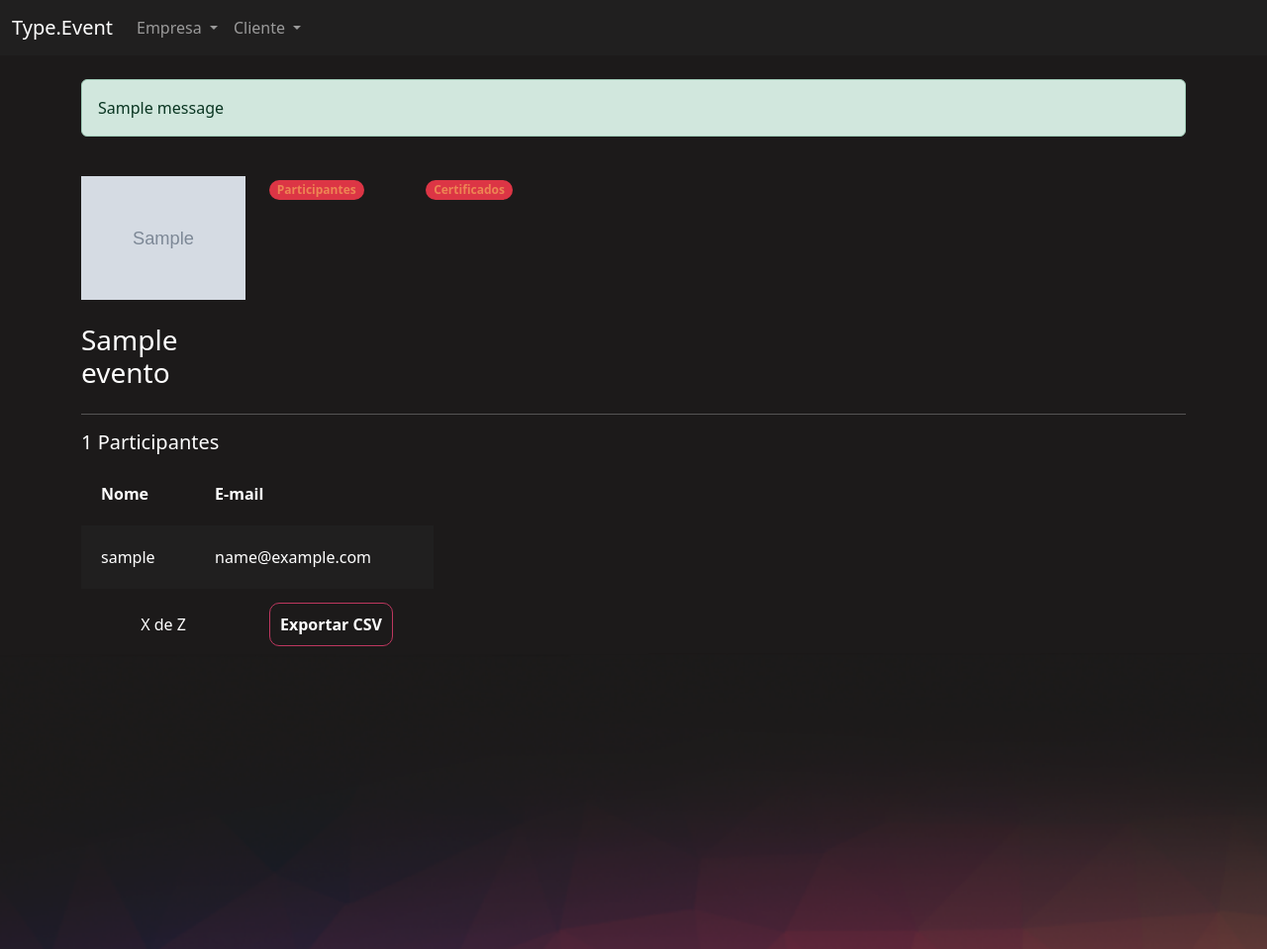
After one commit to AndreConforti/type_event, a Django app: page /eventos/participantes_evento/1/ in a window 1280 px wide. The commit adds this page. Shown: the whole page at 99% size. Run offline with Django 4.2, Linux system fonts and the light colour scheme; a user stored in the database is signed in; tables that the repository leaves empty hold one stand-in row (values such as "Sample post"); grey boxes marked "Sample" are stand-in pictures; one stand-in notice (Sample message) is shown.

Commit message:
Fim da segunda aula

```diff
--- a/eventos/templates/gerenciar_evento.html
+++ b/eventos/templates/gerenciar_evento.html
@@ -34,7 +34,7 @@
 
             {% for evento  in eventos %}
                 <tr class="{% cycle 'linha' 'linha2' %}">
-                    <td width="10%"><a href="#"><img width="100%" src="/media/{{ evento.logo }}"></a></td>
+                    <td width="10%"><a href="{% url 'eventos:participantes_evento' evento.id %}"><img width="100%" src="/media/{{ evento.logo }}"></a></td>
                     <td>{{ evento.nome }}</td>
                     <td>{{ evento.descricao }}</td>
                     <td>{{ evento.data_inicio}}</td>
--- /dev/null
+++ b/eventos/templates/participantes_evento.html
@@ -0,0 +1,72 @@
+{% extends "bases/base_evento.html" %}
+{% load static %}
+
+{% block 'importacoes' %}
+    <link href="{% static 'evento/css/gerenciar_evento.css' %}" rel="stylesheet">
+{% endblock %}
+
+{% block 'conteudo' %}
+    <div class="container">
+        <br>
+        {% if messages %}
+            {% for message in messages %}
+                <div class="alert {{ message.tags }}">{{ message }}</div>
+            {% endfor %}
+        {% endif %}
+        <br>
+        <div class="row">
+            <div class="col-md-2">
+                <img width="100%" src="/media/{{evento.logo}}">
+                <br>
+                <br>
+                <h3>{{evento.nome}}</h3>
+
+            </div>
+
+            <div class="col-md">
+                <div class="row">
+                    <div class="col-md-2">
+                        <span class="badge rounded-pill text-bg-danger"><a class="link" href="">Participantes</a></span>
+                    </div>
+                    <div class="col-md-2">
+                        <span class="badge rounded-pill text-bg-danger"><a class="link" href="">Certificados</a></span>
+                    </div>
+                </div>
+            </div>
+        </div>
+        <hr>
+
+        <div class="row">
+            <h5>{{evento.participantes.all.count}} Participantes</h5>
+
+            <div class="col-md-4">
+                <table>
+                    <tr>
+                        <th>Nome</th>
+                        <th>E-mail</th>
+                    </tr>
+                    {% for participante in participantes %}
+                        <tr class="{% cycle 'linha' 'linha2' %}">
+                            <td>{{participante.username}}</td>
+                            <td>{{participante.email}}</td>
+                        </tr>
+                    {% endfor %}
+                </table>
+                <br>
+                <div class="row">
+                    <div class="col-md text-center">
+                        <p>X de Z</p>
+                    </div>
+
+                    <div class="col-md ">
+                        <a href="{% url 'eventos:gerar_csv' evento.id %}" class="btn-principal" style="text-decoration: none;">Exportar CSV</a>
+                    </div>
+                </div>
+            </div>
+
+        </div>
+
+
+    </div>
+
+{% endblock %}
--- a/eventos/urls.py
+++ b/eventos/urls.py
@@ -8,4 +8,6 @@ urlpatterns = [
     path('novo_evento/', views.novo_evento, name='novo_evento'),
     path('gerenciar_evento/', views.gerenciar_evento, name='gerenciar_evento'),
     path('inscrever_evento/<int:id>/', views.inscrever_evento, name='inscrever_evento'),
+    path('participantes_evento/<int:id>/', views.participantes_evento, name='participantes_evento'),
+    path('gerar_csv/<int:id>/', views.gerar_csv, name='gerar_csv'),
 ]
--- a/eventos/views.py
+++ b/eventos/views.py
@@ -1,11 +1,14 @@
 from django.shortcuts import render, redirect, get_object_or_404
-from django.http import HttpResponse
+from django.http import HttpResponse, Http404
 from django.contrib.auth.decorators import login_required
 from django.contrib import messages
 from django.contrib.messages import constants
 from django.urls import reverse
+from django.conf import settings
 
 from .models import Evento
+import csv, os
+from secrets import token_urlsafe
 
 
 # A view novo_evento, só pode ser acessada por usuário logado.
@@ -80,3 +83,43 @@ def inscrever_evento(request, id):
         messages.add_message(request, constants.SUCCESS, 'Inscriçao realizada com sucesso!')
         # return redirect(f"/eventos/inscrever_evento/{evento.id}/")
         return redirect(reverse('eventos:inscrever_evento', kwargs={'id':id}))
+
+
+def participantes_evento(request, id):
+    # buscando na tabela Evento pelo id passado como parâmetro
+    # se não encontrar, devolva uma "página não encontrada"
+    evento = get_object_or_404(Evento,id=id)
+    # verifica se o evento pertence ao criador do evento
+    if not evento.criador == request.user:
+        raise Http404('Esse evento não é seu')
+
+    if request.method == "GET":
+        # o evento tem o campo participantes, então é só acessá-lo
+        participantes = evento.participantes.all()[:3]
+        return render(request, 'participantes_evento.html', {'evento': evento,
+                                                             'participantes':participantes,})
+
+
+def gerar_csv(request, id):
+    # buscando na tabela Evento pelo id passado como parâmetro
+    # se não encontrar, devolva uma "página não encontrada"
+    evento = get_object_or_404(Evento,id=id)
+    # verifica se o evento pertence ao criador do evento
+    if not evento.criador == request.user:
+        raise Http404('Esse evento não é seu')
+
+    # para gerar um csv com todos os participantes, é necessário buscar todos eles
+    participantes = evento.participantes.all()
+
+    # token vai gerar um nome aleatório de 6 caracteres, toda vez que for gerado um arquivo .csv
+    token = f"{token_urlsafe(6)}.csv"
+    # mostra o caminho onde vai ser armazenado esse arquivo, junto com o seu nome
+    path = os.path.join(settings.MEDIA_ROOT, token)
+    # cria o csv (para escrita)
+    with open(path, 'w') as arq:
+        writer = csv.writer(arq, delimiter=';')
+        for participante in participantes:
+            x = (participante.username, participante.email)
+            writer.writerow(x)
+
+    return redirect(f"/media/{token}")
```
Also changed, not shown: 1 other file.
